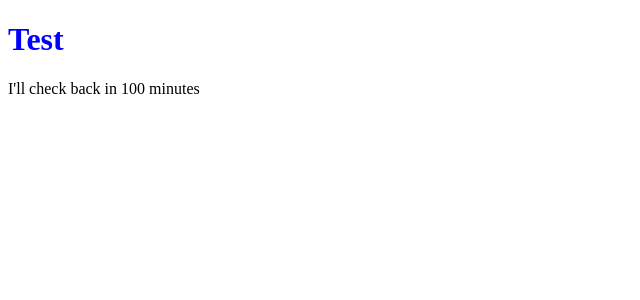
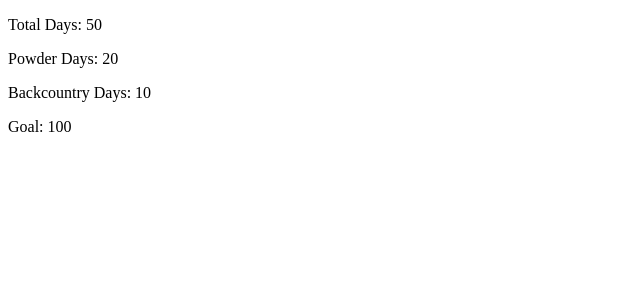
Before and after one commit to sebastienblanchet/react-linkedin-learning, a React (Create React App) app in the folder fun/: page / in a window 1280 px wide. Shown: the top 300 px of the page, without its empty margins (0-640 px from the left). Built offline with nearby package versions, Linux system fonts and the light colour scheme.

Commit message:
Components and es6 destructs

```diff
--- a/fun/src/index.js
+++ b/fun/src/index.js
@@ -1,22 +1,42 @@
-import React from 'react'
-import ReactDOM from 'react-dom'
+import React, { Component } from 'react'
+import { render } from 'react-dom'
 
-class Message extends React.Component {
+let skiData = {
+	total: 50,
+	powder: 20,
+	backcountry: 10,
+	goal: 100
+}
+
+class SkiDayCounter extends Component {
 	render() {
+    // declaring the props saves you from this.
+    // es6 destructuring
+		const {total, powder, backcountry, goal} = this.props
 		return (
-			<div>
-        {/* guess this is decent, have like nothing to define */}
-				<h1 style={{color: this.props.color}}>
-					{this.props.msg}
-				</h1>
-				<p>I'll check back in {this.props.minutes} minutes</p>
-			</div>
+			<section>
+				<div>
+					<p>Total Days: {total}</p>
+				</div>
+				<div>
+					<p>Powder Days: {powder}</p>
+				</div>
+				<div>
+					<p>Backcountry Days: {backcountry}</p>
+				</div>
+				<div>
+					<p>Goal: {goal}</p>
+				</div>
+			</section>
 		)
 	}
 }
 
-ReactDOM.render(
-  // basic props
-	<Message color="blue" msg="Test" minutes={100}/>,
+render(
+	<SkiDayCounter
+		total={skiData.total}
+		powder={skiData.powder}
+		backcountry={skiData.backcountry}
+		goal={skiData.goal}/>,
 	document.getElementById('root')
 )
```
